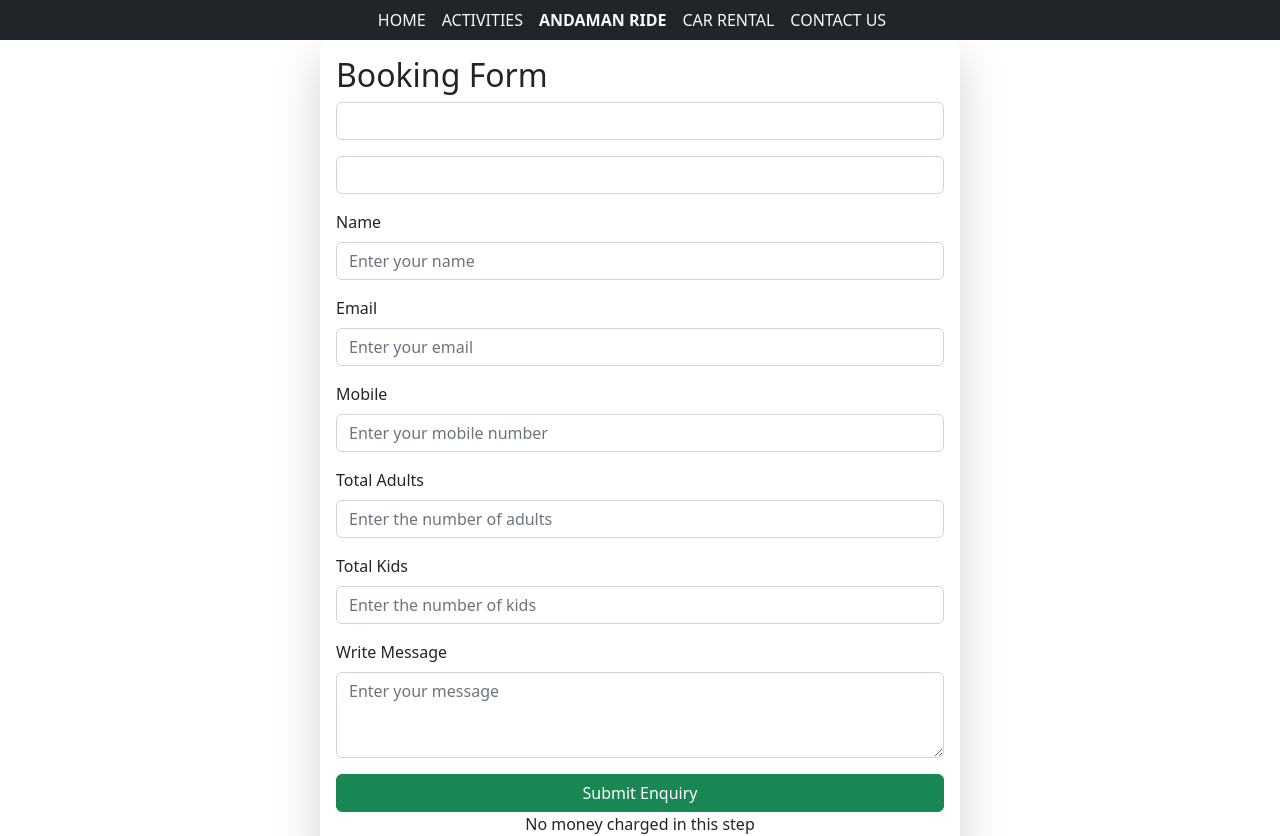
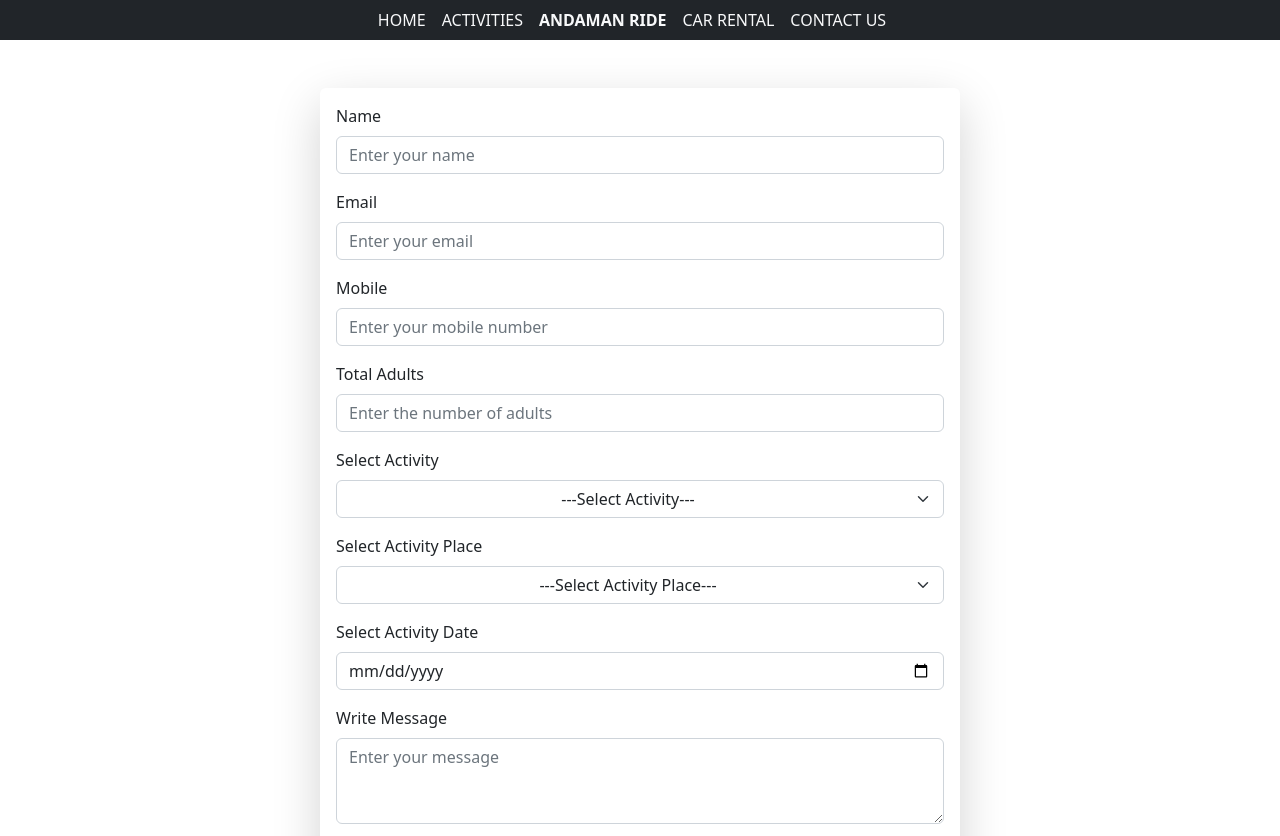
Before and after one commit to hachinrayhan/andamanRide, a React (Vite) app: page /activities/1 in a window 1280 px wide. Shown: the top 836 px of the page. Built offline with nearby package versions, Linux system fonts and the light colour scheme.

Commit message:
activity form added

```diff
--- a/src/pages/ContactUs/ContactForm.jsx
+++ b/src/pages/ContactUs/ContactForm.jsx
@@ -30,25 +30,25 @@ const ContactForm = () => {
                     <Form.Control name='name' type="text" placeholder="Enter your name" required />
                 </Form.Group>
 
-                <div className='d-flex justify-content-between'>
-                    <Form.Group className='mb-3' controlId="email">
+                <div className='d-flex w-100'>
+                    <Form.Group className='mb-3 w-50 me-3' controlId="email">
                         <Form.Label>Email</Form.Label>
-                        <Form.Control name='email' type="email" placeholder="Enter your email" required />
+                        <Form.Control name='email' type="email" placeholder="Enter your email" className='w-100' required />
                     </Form.Group>
 
-                    <Form.Group className='mb-3' controlId="mobile">
+                    <Form.Group className='mb-3 w-50' controlId="mobile">
                         <Form.Label>Mobile</Form.Label>
                         <Form.Control name='mobile' type="text" placeholder="Enter your mobile number" required />
                     </Form.Group>
                 </div>
 
-                <div className='d-flex justify-content-between'>
-                    <Form.Group className='mb-3' controlId="totalAdults">
+                <div className='d-flex w-100'>
+                    <Form.Group className='mb-3 w-50 me-3' controlId="totalAdults">
                         <Form.Label>Total Adults</Form.Label>
                         <Form.Control name='totalAdults' type="number" placeholder="Enter the number of adults" />
                     </Form.Group>
 
-                    <Form.Group className='mb-3' controlId="totalKids">
+                    <Form.Group className='mb-3 w-50' controlId="totalKids">
                         <Form.Label>Total Kids</Form.Label>
                         <Form.Control name='totalKids' type="number" placeholder="Enter the number of kids" />
                     </Form.Group>
--- a/src/pages/ContactUs/ContactUs.jsx
+++ b/src/pages/ContactUs/ContactUs.jsx
@@ -29,6 +29,13 @@ const ContactUs = () => {
                         </div>
                     </div>
                 </div>
+                <div style={{ backgroundImage: `url(${'https://www.andamancab.in/assets/img/bgs/bg-about-us.png'})` }} className="m-5 text-light">
+                    <div style={{ backgroundColor: 'rgba(0, 0, 0, 0.3)', padding: '70px 48px' }}>
+                        <h6>KNOW ABOUT US</h6>
+                        <h1>Your Perfect <br /> Ride Partner</h1>
+                        <h5>Andaman Cab Services is a online cab booking agency based in Port Blair offering online car rental services, which has enabled clients to avail our car hire services which has made us outperform th...</h5>
+                    </div>
+                </div>
             </div>
         </div>
     );
--- /dev/null
+++ b/src/pages/Home/Activities/ActivitiesForm.jsx
@@ -0,0 +1,113 @@
+import { useEffect, useState } from "react";
+import { Button, Form } from "react-bootstrap";
+import { useParams } from "react-router-dom";
+
+const ActivitiesForm = () => {
+    //this section is for setting default activity and place
+    // const { id } = useParams();
+    // const [popActivities, setPopActivities] = useState([]);
+
+    // useEffect(() => {
+    //     fetch('/activities.json')
+    //         .then(res => res.json())
+    //         .then(data => setPopActivities(data))
+    // }, [])
+
+    // const defaultActivity = popActivities.find(popActivity => popActivity._id === id);
+    // .................................//
+
+
+    const activities = ['Scuba Diving', 'Sea Walk', 'Parasailing', 'Barren Island', 'Glass Bottom Boat', 'Dinner Cruise', 'Trekking', 'Kayaking', 'Light & Sound Shows', 'Photography'];
+
+    const placesByActivity = {
+        'Scuba Diving': ['Shore Scuba Diving at North Bay Coral Island', 'Scuba Diving at Chidiyatapu', 'Shore Scuba Diving at Havelock', 'Boat Scuba Diving at Havelock', 'Shore Scuba Diving at Neil Island', 'Boat Scuba Diving at Neil Island', 'Boat Scuba Diving at North Bay Coral Island'],
+        'Sea Walk': ['Sea Walking at North Bay Coral Island', 'Sea Walking at Havelock Elephant Beach'],
+        'Parasailing': ['Parasailing at Corbyns Cove Beach', 'Parasailing at Havelock Elephant Beach'],
+        'Barren Island': ['Barren Island Andaman'],
+        'Glass Bottom Boat': ['Andaman Dolphin Glass Boat Ride at North Bay Coral Island', 'Coral Safari Semi- Submarine Glass Boat Ride at North Bay Coral Island', 'Reef Looker Semi- Submarine Glass Boat Ride at Elephant Beach'],
+        'Dinner Cruise': ['Dinner Cruise in Andaman'],
+        'Trekking': ['Trekking in Andaman Islands'],
+        'Kayaking': ['Kayaking in Andaman Island'],
+        'Light & Sound Shows': ['Cellular Jail'],
+        'Photography': ['Photography in Andaman'],
+    };
+
+    const [selectedActivity, setSelectedActivity] = useState('');
+
+    const handleActivityChange = (e) => {
+        setSelectedActivity(e.target.value);
+    };
+
+    const places = placesByActivity[selectedActivity] || [];
+
+
+
+    return (
+        <div className="container col-md-9 col-lg-6 shadow-lg p-3 my-5 bg-body-tertiary rounded">
+            {/* <Form ref={form} onSubmit={handleSubmit}> */}
+            <Form>
+
+                <Form.Group className='mb-3' controlId="name">
+                    <Form.Label>Name</Form.Label>
+                    <Form.Control name='name' type="text" placeholder="Enter your name" required />
+                </Form.Group>
+
+                <Form.Group className='mb-3' controlId="email">
+                    <Form.Label>Email</Form.Label>
+                    <Form.Control name='email' type="email" placeholder="Enter your email" className='w-100' required />
+                </Form.Group>
+
+                <Form.Group className='mb-3' controlId="mobile">
+                    <Form.Label>Mobile</Form.Label>
+                    <Form.Control name='mobile' type="text" placeholder="Enter your mobile number" required />
+                </Form.Group>
+
+                <Form.Group className='mb-3' controlId="totalAdults">
+                    <Form.Label>Total Adults</Form.Label>
+                    <Form.Control name='totalAdults' type="number" placeholder="Enter the number of adults" />
+                </Form.Group>
+
+                <Form.Group className='mb-3' controlId="activity">
+                    <Form.Label>Select Activity</Form.Label>
+                    <Form.Select value={selectedActivity} onChange={handleActivityChange}>
+                        <option className="text-center" value="">---Select Activity---</option>
+                        {activities.map((activity) => (
+                            <option key={activity} value={activity}>
+                                {activity}
+                            </option>
+                        ))}
+                    </Form.Select>
+                </Form.Group>
+
+                <Form.Group className='mb-3' controlId="place">
+                    <Form.Label>Select Activity Place</Form.Label>
+                    <Form.Select>
+                        <option className="text-center" value="">---Select Activity Place---</option>
+                        {places.map((place) => (
+                            <option key={place} value={place}>
+                                {place}
+                            </option>
+                        ))}
+                    </Form.Select>
+                </Form.Group>
+
+                <Form.Group className='mb-3' controlId="date">
+                    <Form.Label>Select Activity Date</Form.Label>
+                    <Form.Control type="date" />
+                </Form.Group>
+
+                <Form.Group className='mb-3' controlId="message">
+                    <Form.Label>Write Message</Form.Label>
+                    <Form.Control name='message' as="textarea" rows={3} placeholder="Enter your message" />
+                </Form.Group>
+
+                <Button className='w-100' variant="success" type="submit">
+                    Submit Enquiry
+                </Button>
+            </Form>
+            <p className='text-center'>No money charged in this step</p>
+        </div>
+    );
+};
+
+export default ActivitiesForm;
--- a/src/routes/Routes.jsx
+++ b/src/routes/Routes.jsx
@@ -3,6 +3,7 @@ import Home from "../pages/Home/Home";
 import MainLayout from "../layout/MainLayout";
 import BookingForm from "../pages/Home/OurCabs/Booking";
 import ContactUs from "../pages/ContactUs/ContactUs";
+import ActivitiesForm from "../pages/Home/Activities/ActivitiesForm";
 
 export const router = createBrowserRouter([
     {
@@ -19,7 +20,7 @@ export const router = createBrowserRouter([
             },
             {
                 path: '/activities/:id',
-                element: <BookingForm></BookingForm>
+                element: <ActivitiesForm></ActivitiesForm>
             },
             {
                 path: 'contact-us',
```
